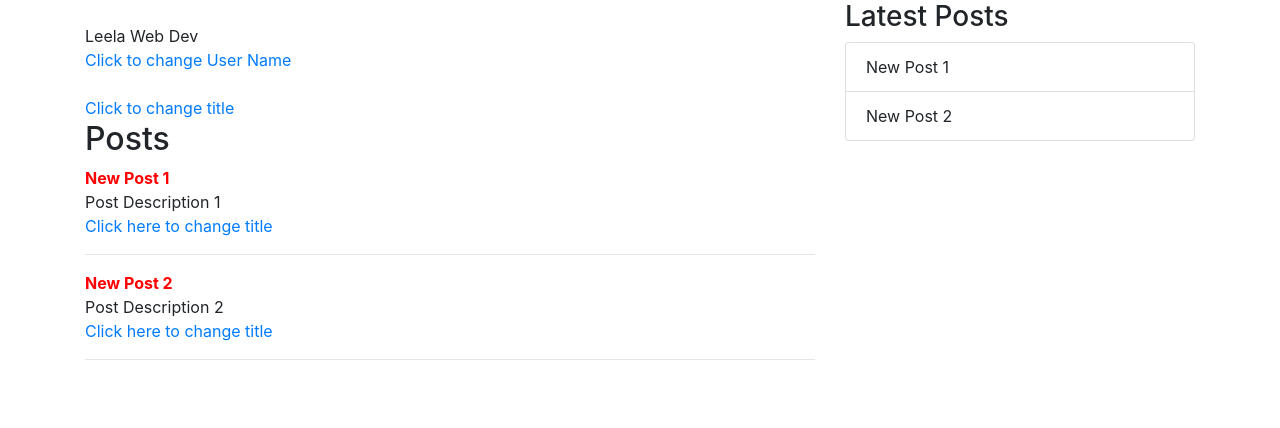
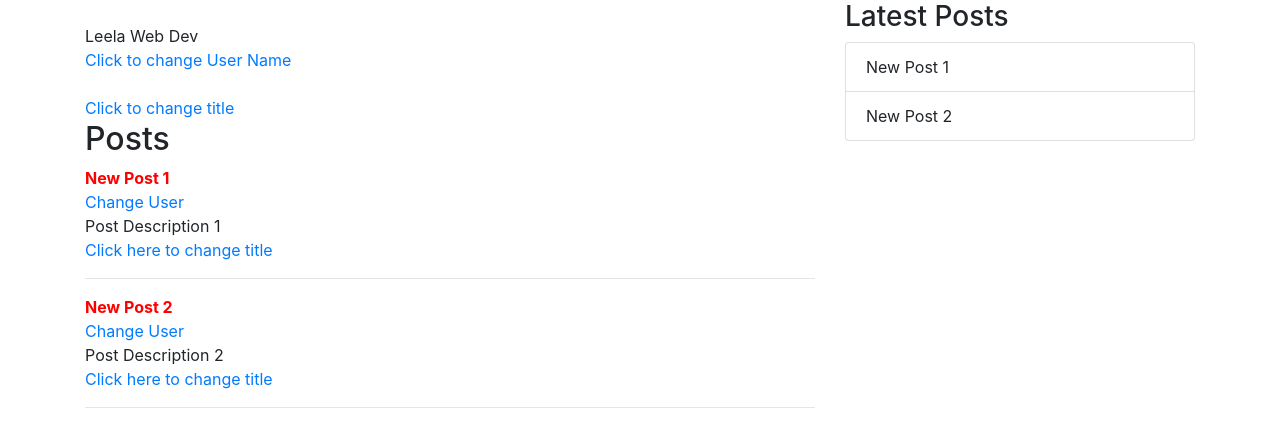
Before and after one commit to leelanarasimha/vue3-course, a Vue app in the folder vue3-project/: page / in a window 1280 px wide. Shown: the top 428 px of the page. Built offline with nearby package versions, Linux system fonts and the light colour scheme.

Commit message:
Added custom events for the provide inject

```diff
--- a/vue3-project/src/App.vue
+++ b/vue3-project/src/App.vue
@@ -61,11 +61,16 @@ export default {
     provide() {
         return {
             user: computed(() => this.user),
+            changeuser: this.changeUser,
         };
     },
     methods: {
-        changeUser() {
-            this.user = 'Updated Leela Web Dev';
+        changeUser(user) {
+            if (user) {
+                this.user = user;
+            } else {
+                this.user = 'Updated Leela Web Dev';
+            }
         },
         onTitleChange(event) {
             let index = this.posts.findIndex(
--- a/vue3-project/src/components/PostUser.vue
+++ b/vue3-project/src/components/PostUser.vue
@@ -1,12 +1,19 @@
 <template>
     <div>
         <div>{{ user.value }}</div>
+        <div>
+            <a
+                href=""
+                @click.prevent="changeuser('Updated leela from child')"
+                >Change User</a
+            >
+        </div>
     </div>
 </template>
 
 <script>
 export default {
-    inject: ['user'],
+    inject: ['user', 'changeuser'],
     mounted() {
         console.log(this.user);
     },
```
